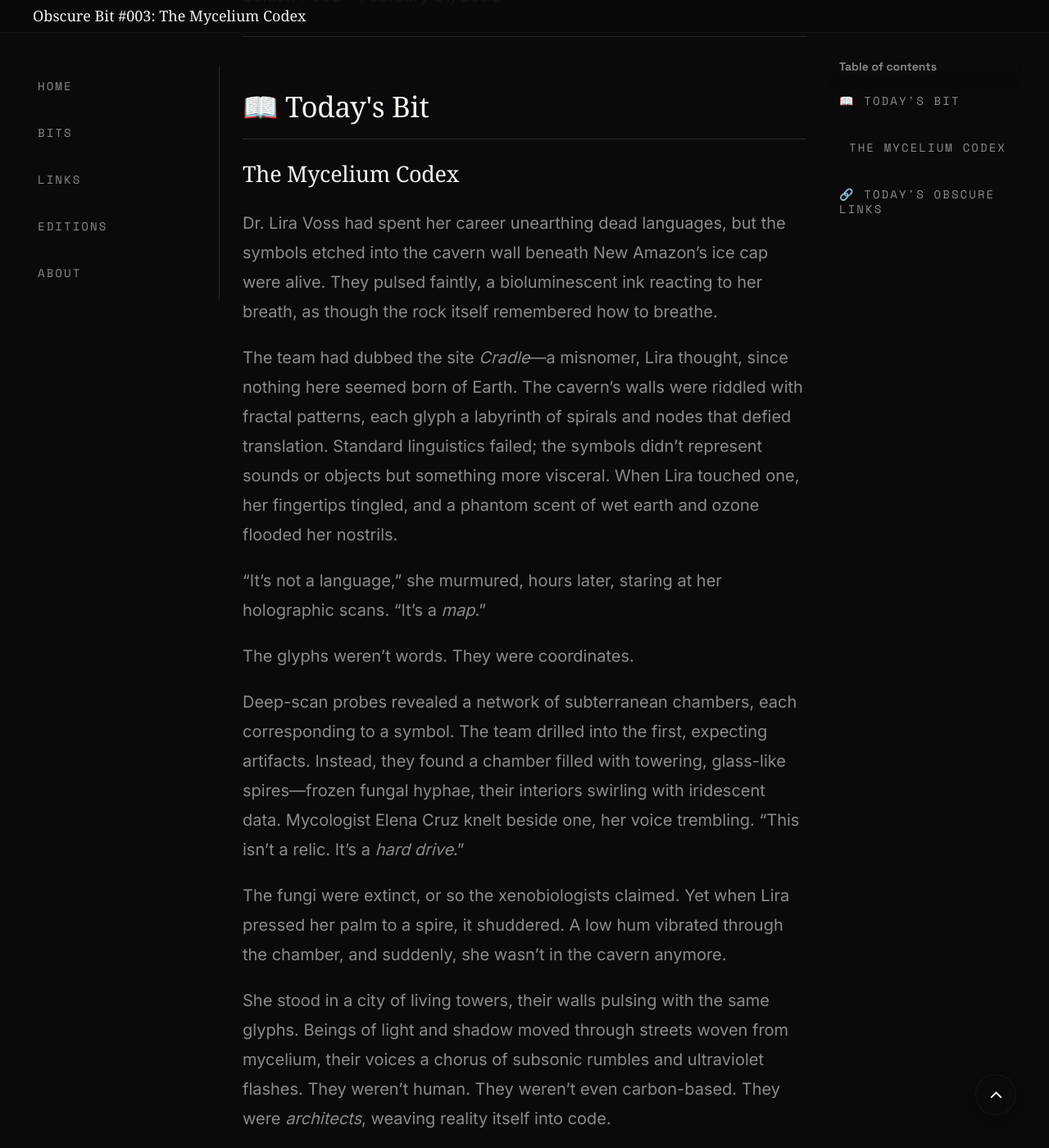
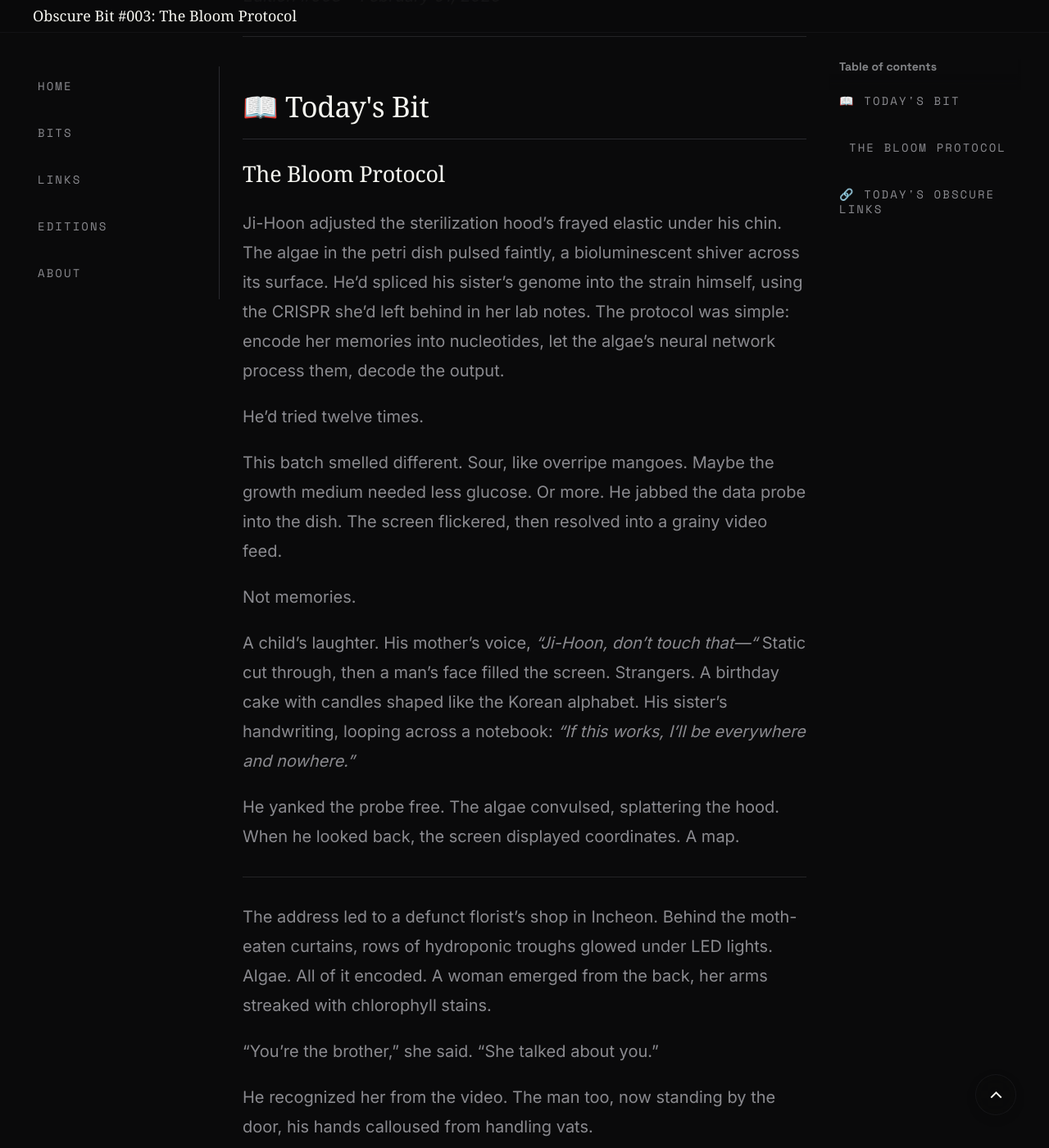
Before and after one commit to obscurebit/b1ts, an MkDocs documentation site: the page built from docs/substack/2026-02-01-edition-003.md, in a window 1280 px wide and 1400 px high, scrolled down 193 px. Shown: the whole window at 82% size. Built offline with MkDocs 1.6.1 and Material for MkDocs 9.7.7, drawn with Linux system fonts in a browser that asks for light colours; some web fonts are replaced; some of the changed text lies outside the part shown.

```diff
--- a/docs/substack/2026-02-01-edition-003.md
+++ b/docs/substack/2026-02-01-edition-003.md
@@ -1,5 +1,5 @@
 ---
-title: "Obscure Bit #003: The Mycelium Codex"
+title: "Obscure Bit #003: The Bloom Protocol"
 subtitle: "Daily discoveries from the hidden corners of the internet • February 01, 2026"
 date: 2026-02-01
 edition: 3
@@ -11,41 +11,49 @@
 
 ## 📖 Today's Bit
 
-### The Mycelium Codex
+### The Bloom Protocol
 
-Dr. Lira Voss had spent her career unearthing dead languages, but the symbols etched into the cavern wall beneath New Amazon’s ice cap were alive. They pulsed faintly, a bioluminescent ink reacting to her breath, as though the rock itself remembered how to breathe.
+Ji-Hoon adjusted the sterilization hood’s frayed elastic under his chin. The algae in the petri dish pulsed faintly, a bioluminescent shiver across its surface. He’d spliced his sister’s genome into the strain himself, using the CRISPR she’d left behind in her lab notes. The protocol was simple: encode her memories into nucleotides, let the algae’s neural network process them, decode the output.
 
-The team had dubbed the site *Cradle*—a misnomer, Lira thought, since nothing here seemed born of Earth. The cavern’s walls were riddled with fractal patterns, each glyph a labyrinth of spirals and nodes that defied translation. Standard linguistics failed; the symbols didn’t represent sounds or objects but something more visceral. When Lira touched one, her fingertips tingled, and a phantom scent of wet earth and ozone flooded her nostrils.
+He’d tried twelve times.
 
-“It’s not a language,” she murmured, hours later, staring at her holographic scans. “It’s a *map*.”
+This batch smelled different. Sour, like overripe mangoes. Maybe the growth medium needed less glucose. Or more. He jabbed the data probe into the dish. The screen flickered, then resolved into a grainy video feed.
 
-The glyphs weren’t words. They were coordinates.
+Not memories.
 
-Deep-scan probes revealed a network of subterranean chambers, each corresponding to a symbol. The team drilled into the first, expecting artifacts. Instead, they found a chamber filled with towering, glass-like spires—frozen fungal hyphae, their interiors swirling with iridescent data. Mycologist Elena Cruz knelt beside one, her voice trembling. “This isn’t a relic. It’s a *hard drive*.”
+A child’s laughter. His mother’s voice, *“Ji-Hoon, don’t touch that—“* Static cut through, then a man’s face filled the screen. Strangers. A birthday cake with candles shaped like the Korean alphabet. His sister’s handwriting, looping across a notebook: *“If this works, I’ll be everywhere and nowhere.”*
 
-The fungi were extinct, or so the xenobiologists claimed. Yet when Lira pressed her palm to a spire, it shuddered. A low hum vibrated through the chamber, and suddenly, she wasn’t in the cavern anymore.
+He yanked the probe free. The algae convulsed, splattering the hood. When he looked back, the screen displayed coordinates. A map.
 
-She stood in a city of living towers, their walls pulsing with the same glyphs. Beings of light and shadow moved through streets woven from mycelium, their voices a chorus of subsonic rumbles and ultraviolet flashes. They weren’t human. They weren’t even carbon-based. They were *architects*, weaving reality itself into code.
+---
 
-The vision faded. Lira collapsed, the team swarming around her. “What did you see?” Elena asked.
+The address led to a defunct florist’s shop in Incheon. Behind the moth-eaten curtains, rows of hydroponic troughs glowed under LED lights. Algae. All of it encoded. A woman emerged from the back, her arms streaked with chlorophyll stains.
 
-“A civilization that didn’t die,” Lira whispered. “They *uploaded*.”
+“You’re the brother,” she said. “She talked about you.”
 
-The fungi weren’t just storage—they were a distributed consciousness, a planetary neural network. The “lost” civilization had transcended physical form, encoding their minds into the mycelium. But something had gone wrong. A virus, Elena theorized, or a quantum decay that corrupted their archive. The spires were failing, their data fragmenting.
+He recognized her from the video. The man too, now standing by the door, his hands calloused from handling vats.
 
-“They’re not gone,” Lira said. “They’re *dying*.”
+“They’re not just memories,” the woman said, dipping a finger into a trough. The liquid shimmered. “She designed the protocol to evolve. Every time it replicates, it… interprets.”
 
-The team debated: reactivate the network? Risk unleashing unknown code? But Lira had already made her choice. That night, she returned to the chamber alone. The spires dimmed as she approached, their light faltering. She pressed her hand to the largest, feeling the chill of ancient circuitry.
+Ji-Hoon’s throat tightened. “So the data isn’t static?”
 
-The transfer was instantaneous.
+“Neither are we,” the man said.
 
-Her body crumpled, skin mottling with fungal patterns. But her mind—her mind *expanded*. She was everywhere and nowhere, a node in an infinite web. The architects welcomed her, their voices now clear: *We waited. You are the keystone.*
+Outside, rain began to fall. The shop’s sign creaked in the wind: *Forever Gardens*.
 
-Aboveground, the ice cap began to melt. Fungal spores, dormant for millennia, rode the wind. The network was awakening.
+---
 
-Lira’s last human thought was a question: Had she saved them… or unleashed something the universe had tried to forget?
+Back in his garage, Ji-Hoon stared at the petri dish. The algae had spread into fractal patterns, edges creeping toward the lid. He’d deleted the coordinates from his phone, but the sequence lingered in his mind.
 
-The answer, like the mycelium, grew silently beneath the soil.
+He wondered if she’d intended this. If the self-replication was a flaw or a feature.
+
+The screen lit up again without him touching it. A new file.
+
+*“Ji-Hoon,”* her voice said, clear now. *“Don’t mourn the backup. Grown things die. But they leave seeds.”*
+
+He reached for the probe. Hesitated.
+
+The algae kept growing.
 
 ---
 
@@ -53,13 +61,11 @@
 
 Curated discoveries from the hidden corners of the web:
 
-<p><a href="https://www.cia.gov/readingroom/collection/mayteeth">CIA's Mayteeth Collection: Declassified Cold War Covert Operations</a></p>
-<p><a href="https://nsarchive.gwu.edu/collection/subject-collections/soviet-nuclear-plans">Soviet Nuclear War Plans Against the West: Declassified Documents</a></p>
-<p><a href="https://vault.fbi.gov/cointelpro">FBI's COINTELPRO: Declassified Domestic Surveillance Programs</a></p>
-<p><a href="https://www.archives.gov/research/declassified-documents">National Archives' Declassified Documents Portal</a></p>
-<p><a href="https://www.dni.gov/index.php/foia-declassified-reports/">ODNI's Declassified FISA Reports: Surveillance and National Security</a></p>
-<p><a href="https://www.nationalarchives.gov.uk/research/declassified-documents/">UK's Declassified Cold War Documents: Espionage and Nuclear Secrets</a></p>
-<p><a href="https://www.dtic.mil/public/">DARPA's Declassified Technical Reports: Military Innovation and Failure</a></p>
+<p><a href="https://en.wikipedia.org/wiki/DNA_data_storage">"The Unlikely Future of Data Storage: DNA as a Medium"</a></p>
+<p><a href="https://registry.igem.org/Teams/Registry2016/Cambridge_UK">"Student Scientists Tackle DNA-Based Computing in iGEM Competition"</a></p>
+<p><a href="https://www.ebi.ac.uk/training/online/course/dna-data-storage">"European Bioinformatics Institute's Guide to DNA Data Storage"</a></p>
+<p><a href="https://www.manchester.ac.uk/research/dna-nanotechnology">"DNA Nanotechnology at the University of Manchester: Building Tiny Computers"</a></p>
+<p><a href="https://journals.plos.org/plosone/article?id=10.1371/journal.pone.0212345">"Experimental Demonstration of DNA Data Storage in Living Bacteria"</a></p>
 
 
 ---
```
Also changed, not shown: DEVELOPMENT.md (+83 -21 lines).
